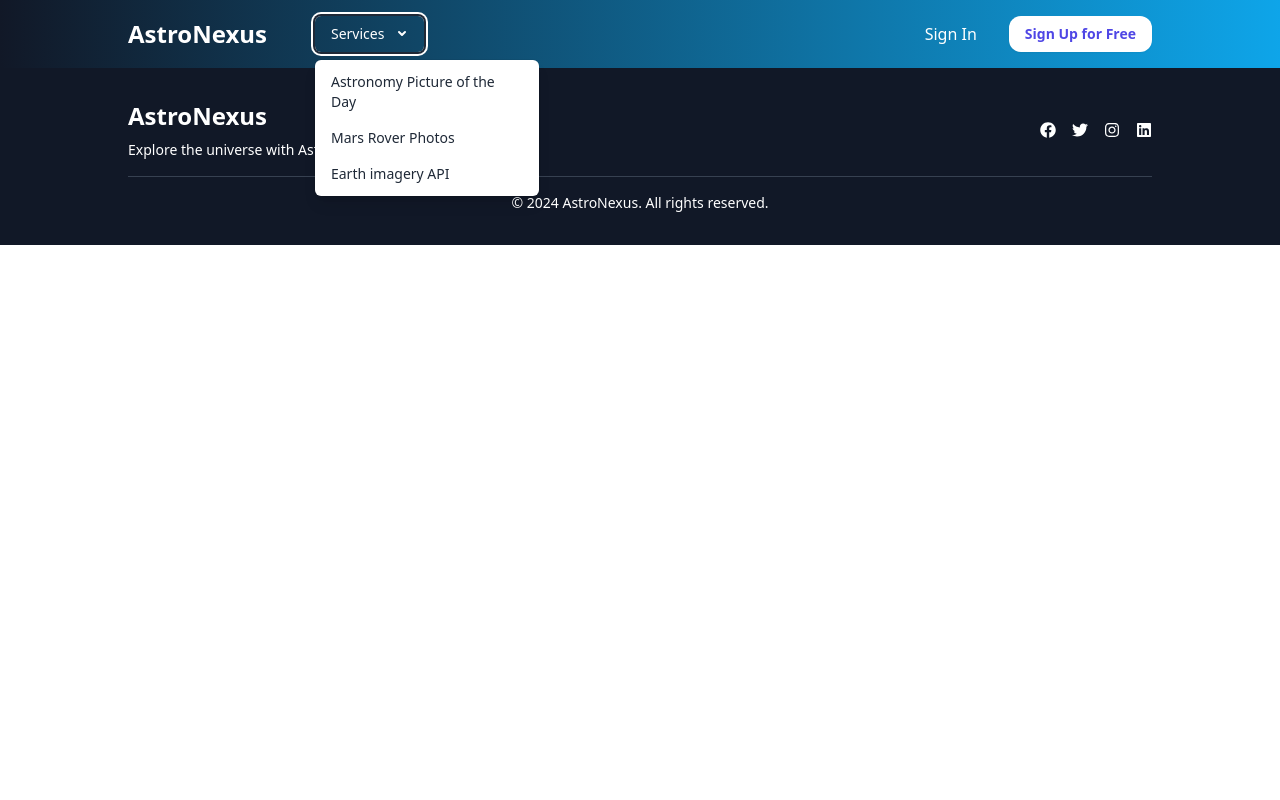
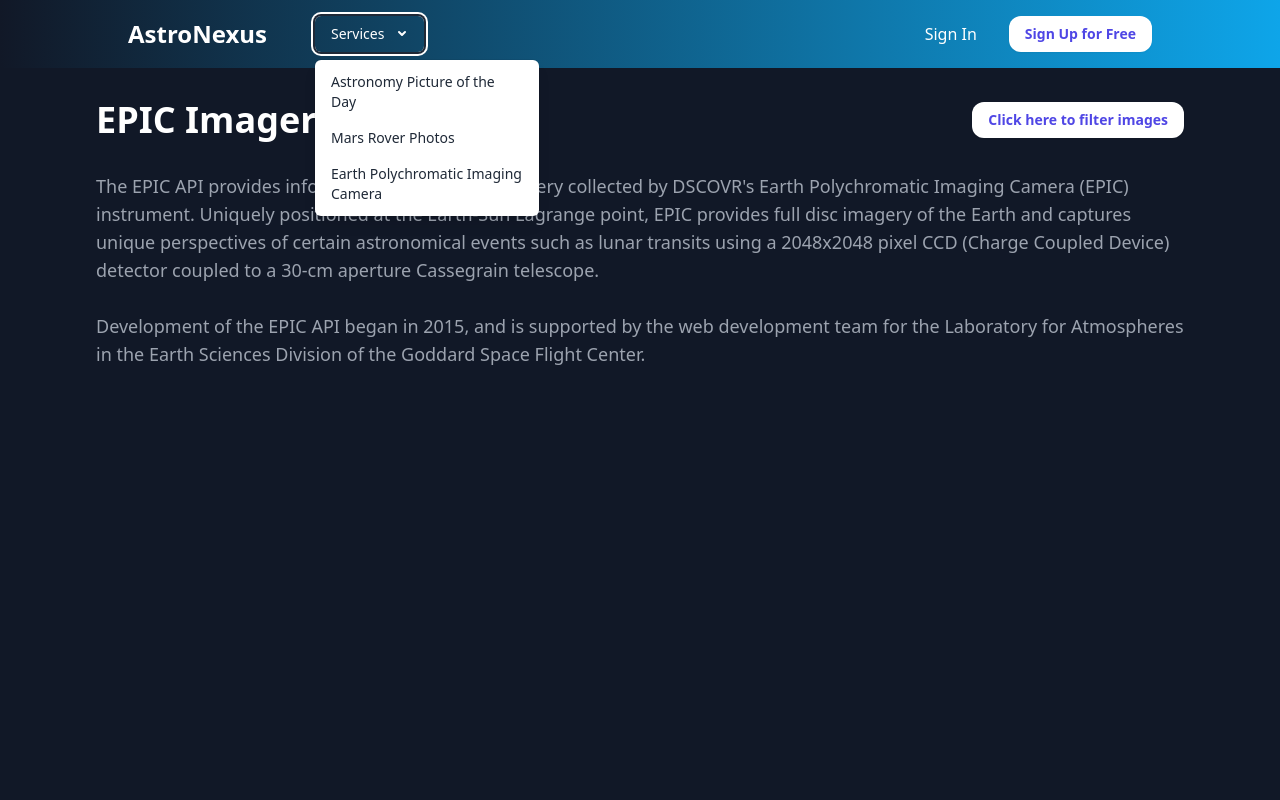
Before and after one commit to IsuruX98/AstroNexus, a React (Create React App) app in the folder frontend/: page /epic in a window 1280 px wide. Both pictures are taken after a click on the button "Services". Shown: the top 800 px of the page. Built offline with nearby package versions, Linux system fonts and the light colour scheme.

Commit message:
Epic created

```diff
--- a/frontend/src/components/NavBar/Navbar.jsx
+++ b/frontend/src/components/NavBar/Navbar.jsx
@@ -100,12 +100,12 @@
                   Mars Rover Photos
                 </Link>
                 <Link
-                  to="Skills"
+                  to="/epic"
                   onClick={() => setDropdownOpen(false)}
                   className="block px-4 py-2 text-sm text-gray-800 hover:bg-gray-100 hover:text-gray-900"
                   role="menuitem"
                 >
-                  Earth imagery API
+                  Earth Polychromatic Imaging Camera
                 </Link>
               </div>
             </div>
@@ -195,7 +195,7 @@
           {/* Render the same navigation links as in large screen */}
           <li className="p-4 border-b border-white hover:text-lg hover:font-bold">
             <Link
-              to="Education"
+              to="/apd"
               onClick={() => {
                 setNav(false);
               }}
@@ -205,7 +205,7 @@
           </li>
           <li className="p-4 border-b border-white hover:text-lg hover:font-bold">
             <Link
-              to="Skills"
+              to="/mrp"
               onClick={() => {
                 setNav(false);
               }}
@@ -215,12 +215,14 @@
           </li>
           <li className="p-4 border-b border-white hover:text-lg hover:font-bold">
             <Link
-              to="Skills"
+              to="/epic"
               onClick={() => {
                 setNav(false);
               }}
             >
-              <div className="cursor-pointer">Earth imagery API</div>
+              <div className="cursor-pointer">
+                Earth Polychromatic Imaging Camera
+              </div>
             </Link>
           </li>
           {/* Add any additional links here */}
--- a/frontend/src/components/Services/Services.jsx
+++ b/frontend/src/components/Services/Services.jsx
@@ -1,6 +1,7 @@
 import React from "react";
+import { Link } from "react-router-dom";
 
-const courses = [
+const services = [
   {
     title: "Mars Rover Photos",
     description:
@@ -8,6 +9,7 @@
     imageUrl:
       "https://scitechdaily.com/images/NASA-Curiosity-Mars-Rover-Art.jpg",
     alt: "Mars Rover Photos",
+    route: "/mrp",
   },
   {
     title: "Astronomy Picture of the Day",
@@ -16,18 +18,20 @@
     imageUrl:
       "https://c02.purpledshub.com/uploads/sites/41/2021/01/astronomy-beginners-uk-7f589e4.jpg",
     alt: "Astronomy Picture of the Day",
+    route: "/apd",
   },
   {
-    title: "Earth Imagery APIs",
+    title: "Earth Polychromatic Imaging Camera",
     description:
-      "Access satellite imagery of Earth from NASA's APIs for various applications and research purposes.",
+      "Access satellite imagery of Earth from NASA's EPIC for various applications and research purposes.",
     imageUrl:
       "https://cff2.earth.com/uploads/2022/05/05083713/Poverty4-scaled.jpg",
-    alt: "Earth Imagery APIs",
+    alt: "Earth Polychromatic Imaging Camera",
+    route: "/epic",
   },
 ];
 
-const FeaturedCourses = () => {
+const FeaturedServices = () => {
   return (
     <div id="Services" className="bg-gray-900 pb-20 pt-32 lg:px-32 px-12">
       <div className="container mx-auto">
@@ -44,21 +48,20 @@
           </p>
         </div>
         <div className="grid grid-cols-1 gap-6 sm:grid-cols-2 lg:grid-cols-3">
-          {courses.map((course, index) => (
-            <div
-              key={index}
-              className="bg-gray-800 p-6 rounded-lg shadow-md hover:shadow-lg"
-            >
+          {services.map((service, index) => (
+            <Link to={service.route} key={index}>
+              <div className="bg-gray-800 p-6 rounded-lg shadow-md transition duration-300 hover:shadow-lg hover:ring-2 hover:ring-sky-500 cursor-pointer">
                 <img
-                src={course.imageUrl}
-                alt={course.alt}
+                  src={service.imageUrl}
+                  alt={service.alt}
                   className="w-full h-48 object-cover mb-4 rounded-lg"
                 />
                 <h4 className="text-white text-lg font-semibold mb-2">
-                {course.title}
+                  {service.title}
                 </h4>
-              <p className="text-gray-300">{course.description}</p>
+                <p className="text-gray-300">{service.description}</p>
               </div>
+            </Link>
           ))}
         </div>
       </div>
@@ -66,4 +69,4 @@
   );
 };
 
-export default FeaturedCourses;
+export default FeaturedServices;
--- /dev/null
+++ b/frontend/src/pages/EPIC.jsx
@@ -0,0 +1,177 @@
+import React, { useState } from "react";
+import axios from "axios";
+import LoadingSpinner from "../components/LoadingSpinner/LoadingSpinner";
+
+const EPIC = () => {
+  const [date, setDate] = useState("");
+  const [imageData, setImageData] = useState(null);
+  const [loading, setLoading] = useState(false);
+  const [error, setError] = useState("");
+  const [modalOpen, setModalOpen] = useState(false);
+
+  const API_KEY = "yzm8fkqDoiRhP8zP2neQ1FxtMPyASrB5WggSObDI"; // Replace with your API key
+
+  const fetchImageData = async () => {
+    setLoading(true);
+    setError("");
+    try {
+      const response = await axios.get(
+        `https://api.nasa.gov/EPIC/api/natural/date/${date}?api_key=${API_KEY}`
+      );
+      setImageData(response.data);
+    } catch (error) {
+      console.error("Error fetching image data:", error);
+      setError("An error occurred while fetching image data.");
+    } finally {
+      setLoading(false);
+    }
+  };
+
+  const handleSubmit = (event) => {
+    event.preventDefault();
+    fetchImageData();
+  };
+
+  const openModal = () => {
+    setModalOpen(true);
+  };
+
+  const closeModal = () => {
+    setModalOpen(false);
+  };
+
+  return (
+    <div className="bg-gray-900 min-h-screen text-white py-8 px-4 md:px-8 lg:px-16 xl:px-24">
+      <div className="md:flex md:justify-between md:items-center block mb-8">
+        <h1 className="text-4xl font-bold md:mb-0 mb-8">EPIC Imagery</h1>
+        <button
+          onClick={openModal}
+          className="inline-flex items-center justify-center gap-2 rounded-xl bg-white px-4 py-2 text-sm font-semibold text-[#4f46e5] shadow-sm transition-all duration-150 hover:bg-[#d1d5db] focus-visible:outline focus-visible:outline-2 focus-visible:outline-offset-2 focus-visible:outline-blue-600"
+        >
+          Click here to filter images
+        </button>
+      </div>
+
+      {modalOpen && (
+        <div className="fixed top-0 left-0 w-full h-full bg-gray-900 bg-opacity-80 flex justify-center items-center z-20">
+          <div className="bg-gray-800 rounded-lg p-8 relative">
+            <button
+              onClick={closeModal}
+              className="absolute top-2 right-2 text-gray-400 hover:text-gray-200 focus:outline-none"
+            >
+              <svg
+                className="h-6 w-6"
+                fill="none"
+                viewBox="0 0 24 24"
+                stroke="currentColor"
+              >
+                <path
+                  strokeLinecap="round"
+                  strokeLinejoin="round"
+                  strokeWidth={2}
+                  d="M6 18L18 6M6 6l12 12"
+                />
+              </svg>
+            </button>
+            <form onSubmit={handleSubmit} className="max-w-lg mx-auto">
+              <label htmlFor="date" className="block mb-2 text-lg text-white">
+                Select a Date:
+              </label>
+              <input
+                id="date"
+                type="date"
+                value={date}
+                onChange={(e) => setDate(e.target.value)}
+                className="border rounded-md px-4 py-2 w-full bg-gray-800 text-white focus:outline-none focus:border-blue-500"
+              />
+              <button
+                type="submit"
+                className="bg-blue-500 hover:bg-blue-600 text-white font-bold py-2 px-4 rounded mt-4"
+                disabled={loading}
+              >
+                {loading ? "Loading..." : "Search"}
+              </button>
+              <p className="mt-3">
+                TIP: The first acquired images start on 2015-09-01
+              </p>
+            </form>
+          </div>
+        </div>
+      )}
+
+      <p className="text-gray-400 text-lg mb-8">
+        The EPIC API provides information on the daily imagery collected by
+        DSCOVR's Earth Polychromatic Imaging Camera (EPIC) instrument. Uniquely
+        positioned at the Earth-Sun Lagrange point, EPIC provides full disc
+        imagery of the Earth and captures unique perspectives of certain
+        astronomical events such as lunar transits using a 2048x2048 pixel CCD
+        (Charge Coupled Device) detector coupled to a 30-cm aperture Cassegrain
+        telescope.
+        <br />
+        <br />
+        Development of the EPIC API began in 2015, and is supported by the web
+        development team for the Laboratory for Atmospheres in the Earth
+        Sciences Division of the Goddard Space Flight Center.
+      </p>
+
+      {loading && <LoadingSpinner />}
+      {error && <p className="text-red-500 text-center mt-4">{error}</p>}
+      {imageData && !loading && !error && imageData.length === 0 && (
+        <p className="text-red-500 text-center mt-4">
+          No image data available for the selected date.
+        </p>
+      )}
+      {imageData && (
+        <div className="grid grid-cols-1 sm:grid-cols-2 md:grid-cols-3 gap-4">
+          {imageData.map((image) => {
+            const imageUrl = `https://epic.gsfc.nasa.gov/archive/natural/${date.replace(
+              /-/g,
+              "/"
+            )}/jpg/${image.image}.jpg`;
+            return (
+              <div
+                key={image.identifier}
+                className="bg-black bg-opacity-50 rounded-lg overflow-hidden shadow-md"
+              >
+                <img src={imageUrl} alt={image.caption} className="w-full" />
+                <div className="p-4">
+                  <p className="text-xl font-semibold mb-2 text-white">
+                    Date: {image.date}
+                  </p>
+                  <p className="text-gray-300">
+                    Coordinates: {image.coords.centroid_coordinates.lat},{" "}
+                    {image.coords.centroid_coordinates.lon}
+                  </p>
+                  <p className="text-gray-300">
+                    Sun Position: X: {image.coords.sun_j2000_position.x}, Y:{" "}
+                    {image.coords.sun_j2000_position.y}, Z:{" "}
+                    {image.coords.sun_j2000_position.z}
+                  </p>
+                  <p className="text-gray-300">
+                    Lunar Position: X: {image.coords.lunar_j2000_position.x}, Y:{" "}
+                    {image.coords.lunar_j2000_position.y}, Z:{" "}
+                    {image.coords.lunar_j2000_position.z}
+                  </p>
+                  <p className="text-gray-300">
+                    DSCOVR Position: X: {image.coords.dscovr_j2000_position.x},
+                    Y: {image.coords.dscovr_j2000_position.y}, Z:{" "}
+                    {image.coords.dscovr_j2000_position.z}
+                  </p>
+                  <p className="text-gray-300">
+                    Attitude Quaternions: Q0:{" "}
+                    {image.coords.attitude_quaternions.q0}, Q1:{" "}
+                    {image.coords.attitude_quaternions.q1}, Q2:{" "}
+                    {image.coords.attitude_quaternions.q2}, Q3:{" "}
+                    {image.coords.attitude_quaternions.q3}
+                  </p>
+                </div>
+              </div>
+            );
+          })}
+        </div>
+      )}
+    </div>
+  );
+};
+
+export default EPIC;
--- a/frontend/src/router/Router.jsx
+++ b/frontend/src/router/Router.jsx
@@ -3,6 +3,7 @@
 import Home from "../pages/Home";
 import AstronomyPictureOfDay from "../pages/AstronomyPictureOfDay";
 import MarsRoverPhotos from "../pages/MarsRoverPhotos";
+import EPIC from "../pages/EPIC";
 
 const AppRouter = () => {
   return (
@@ -10,6 +11,7 @@
       <Route path="/" element={<Home />} />
       <Route path="/apd" element={<AstronomyPictureOfDay />} />
       <Route path="/mrp" element={<MarsRoverPhotos />} />
+      <Route path="/epic" element={<EPIC />} />
     </Routes>
   );
 };
```
Also changed, not shown: frontend/src/pages/AstronomyPictureOfDay.jsx (+13 -1 lines), frontend/src/pages/MarsRoverPhotos.jsx (+17 -1 lines). Lines whose indentation alone changed are shown as unchanged.
